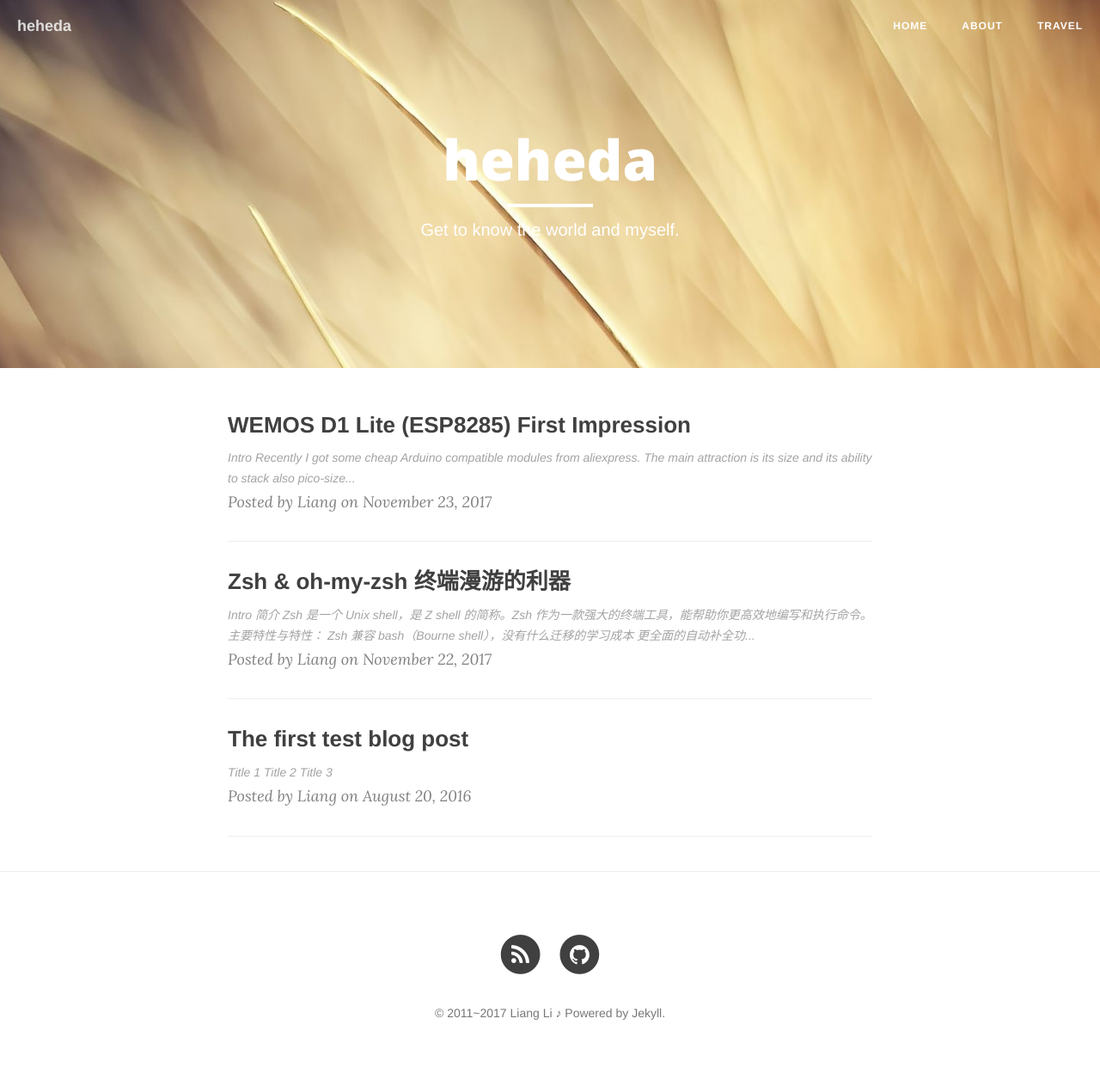
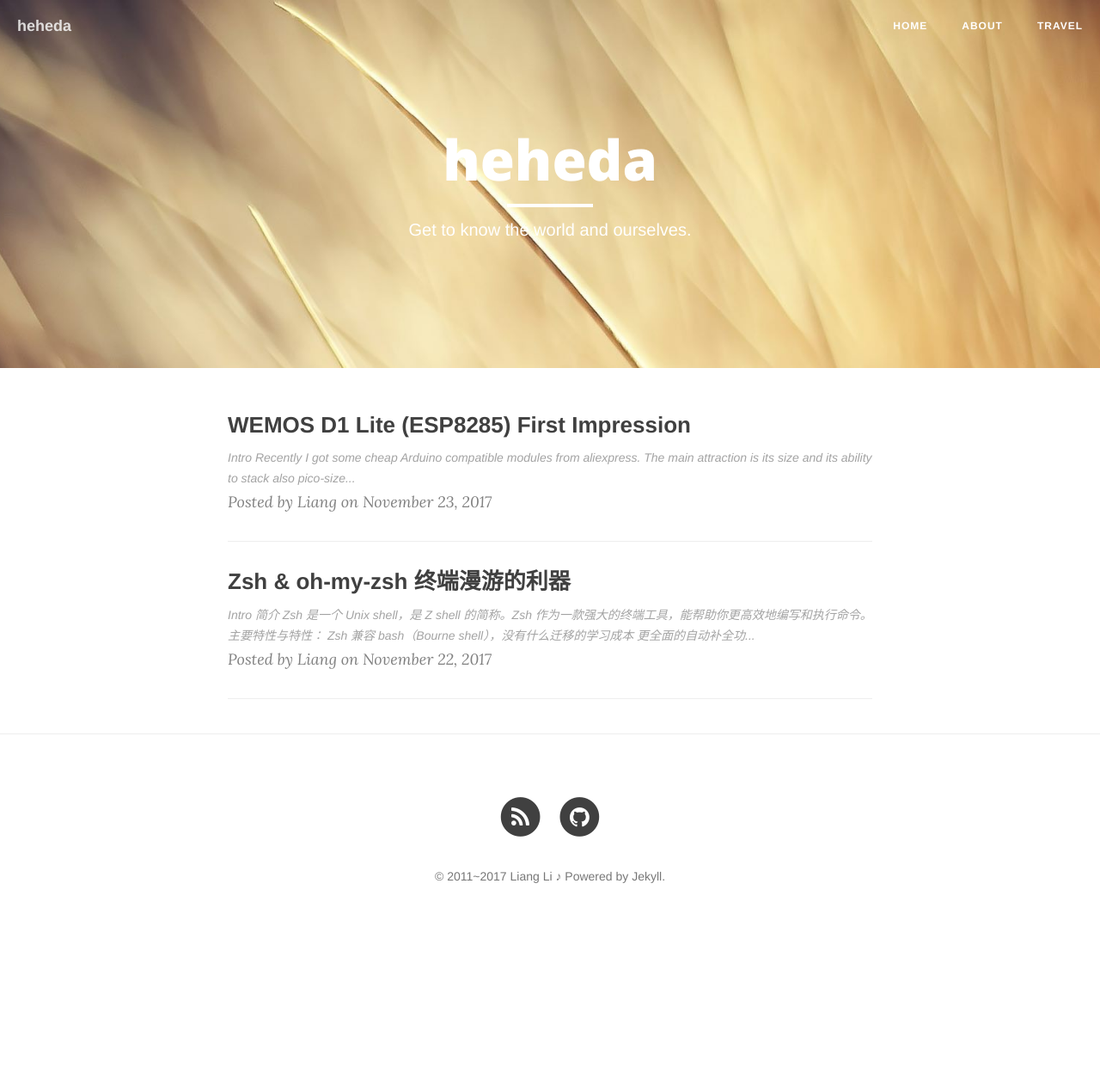
Before and after one commit to liangli2718/liangli2718.github.io, a Jekyll site: the page built from index.html, in a window 1280 px wide. Shown: the whole page at 86% size. Built offline with Jekyll 4.4.1, drawn with Linux system fonts in a browser that asks for light colours; nearby versions of some CDN libraries; the list of posts is cut into pages by our own code; after the commit the page ends 1097 px from its top, so only the background shows below that.

Commit message:
modified about and index page, deleted cloned post as example

```diff
--- a/_posts/2016-08-20-Cola-Chicken-Wings.md
+++ /dev/null
@@ -1,13 +0,0 @@
----
-layout: post
-title: The first test blog post
-categories: [blog ]
-tags: [Mac, ]
-description: Some randome description here
----
-
-## Title 1
-
-## Title 2
-
-## Title 3
--- a/index.html
+++ b/index.html
@@ -1,6 +1,6 @@
 ---
 layout: page
-description: "Get to know the world and myself."
+description: "Get to know the world and ourselves."
 ---
 
 {% for post in paginator.posts %}
```
Also changed, not shown: About.md (+2 -2 lines).
